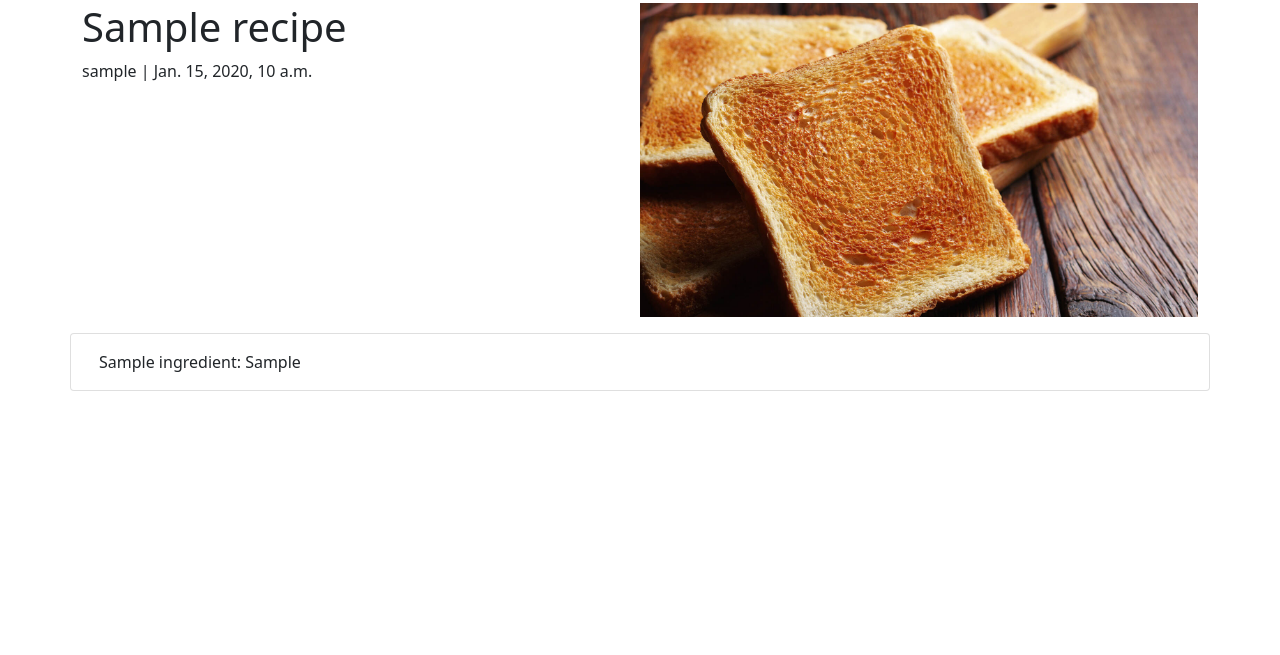
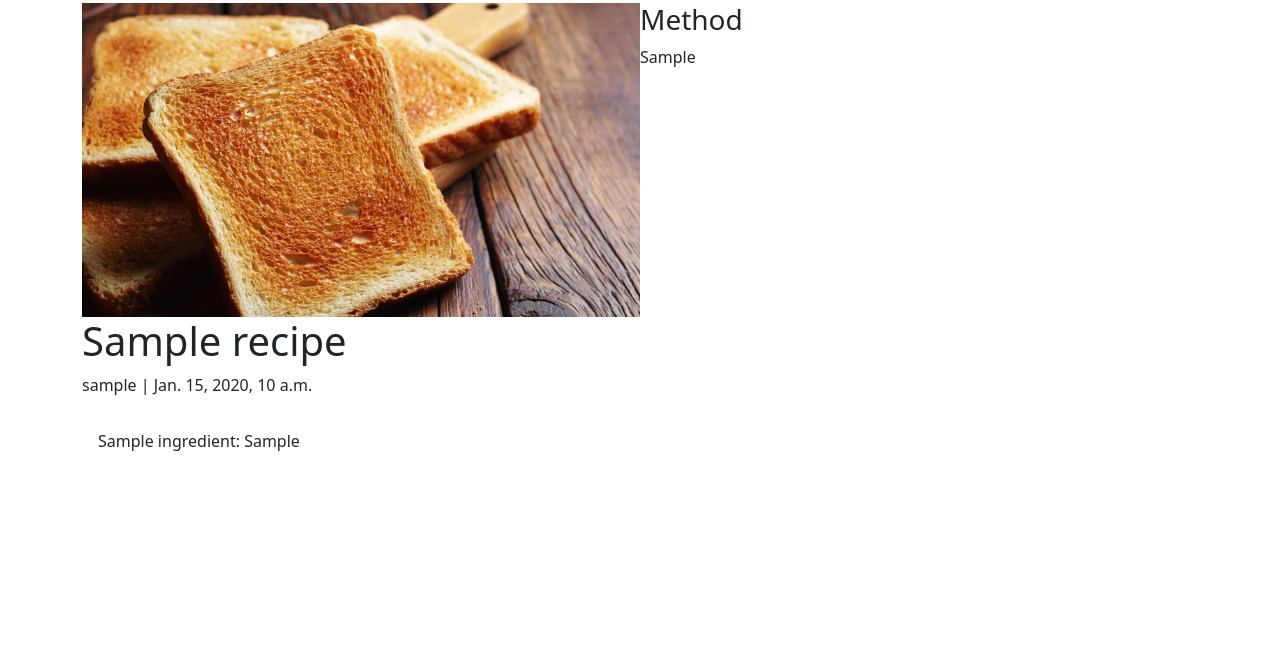
Before and after one commit to klchambers/pp4, a Django app: a page that uses recipes/templates/recipes/recipe_page.html in a window 1280 px wide. Shown: the part 79-734 px from the top of the page. Run offline with Django 4.2, Linux system fonts and the light colour scheme; tables that the repository leaves empty hold one stand-in row (values such as "Sample post").

Commit message:
Feat: Add recipe.method attribute to be displayed on recipe page template

```diff
--- a/recipes/templates/recipes/recipe_page.html
+++ b/recipes/templates/recipes/recipe_page.html
@@ -4,20 +4,30 @@
 <div class="masthead">
     <div class="container">
         <div class="row g-0">
-            <div class="col-md-6 masthead-text">
-                <!-- recipe title goes in these h1 tags -->
-                <h1 class="post-title">{{ recipe.title }}</h1>
-                <!-- Recipe author goes before the | the recipe's created date goes after -->
-                <p class="post-subtitle">{{ recipe.author }} | {{ recipe.created_on }}</p>
-            </div>
+            <!-- Left col = image, title, author & ingredients-->
             <div class="d-none d-md-block col-md-6 masthead-image">
                 <img src="{% static 'images/toast.jpg' %}" class="scale" alt="placeholder">
+
+                <h1 class="post-title">{{ recipe.title }}</h1>
+                <p class="post-subtitle">{{ recipe.author }} | {{ recipe.created_on }}</p>
+                <div class="card-body">
+                    {% for ingredientquantity in ingredient_quantities %}
+                    <p class="card-text">
+                        {{ ingredientquantity.ingredient }}: {{ ingredientquantity.quantity }}
+                    </p>
+                    {% endfor %}
+                </div>
+            </div>
+            <!-- Right column = method & comments-->
+            <div class="col-md-6 masthead-text">
+                <h3>Method</h3>
+                <!-- safe filter allows HTML formatting to be applied -->
+                <p>{{ recipe.instructions | safe}}</p>
             </div>
         </div>
     </div>
-</div>
 
-<div class="container">
+    <!-- <div class="container">
     <div class="row">
         <div class="col card mb-4  mt-3 left  top">
             <div class="card-body">
@@ -29,6 +39,6 @@
             </div>
         </div>
     </div>
-</div>
+</div> -->
 
-{% endblock content %}
+    {% endblock content %}
```
